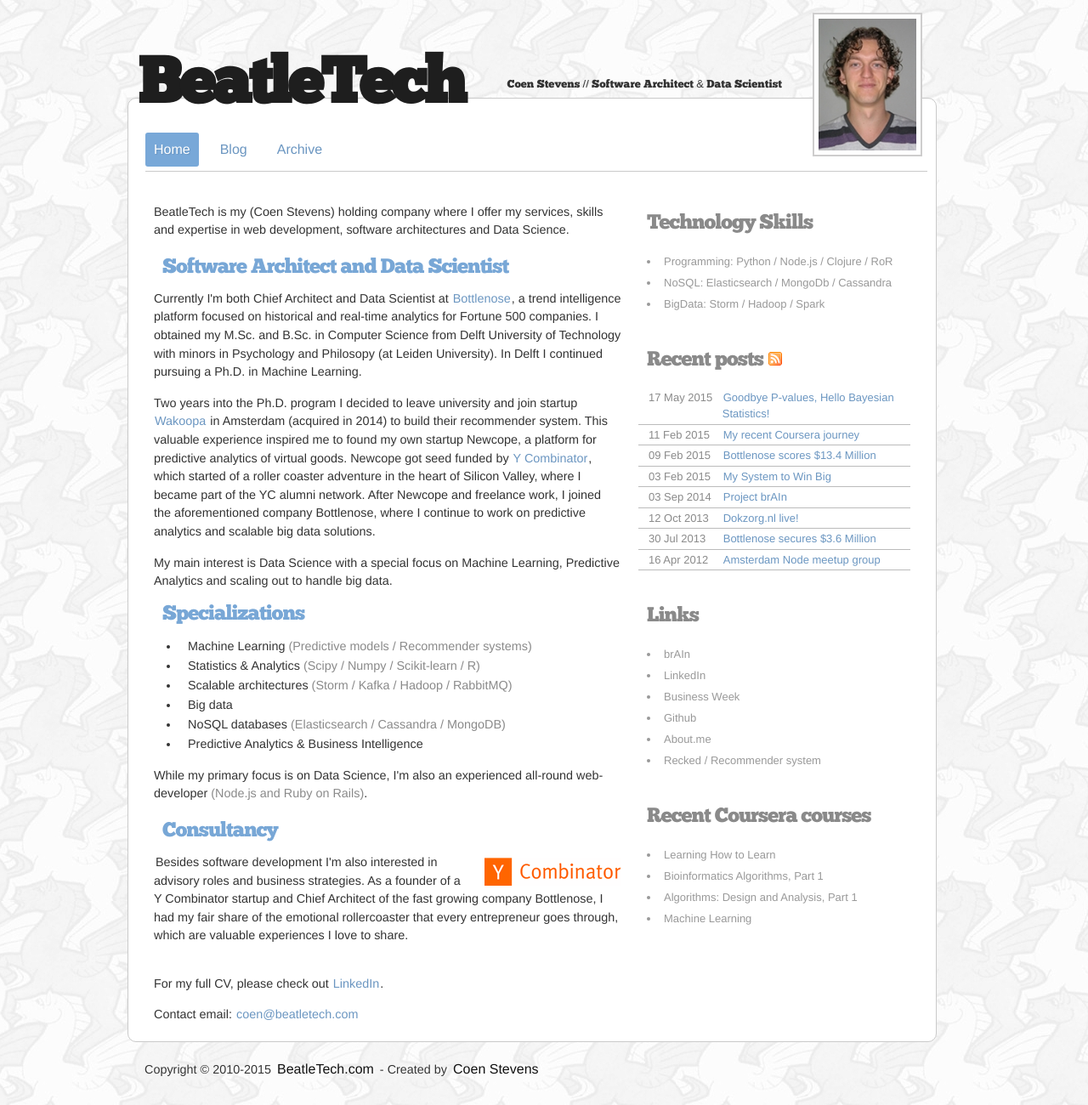
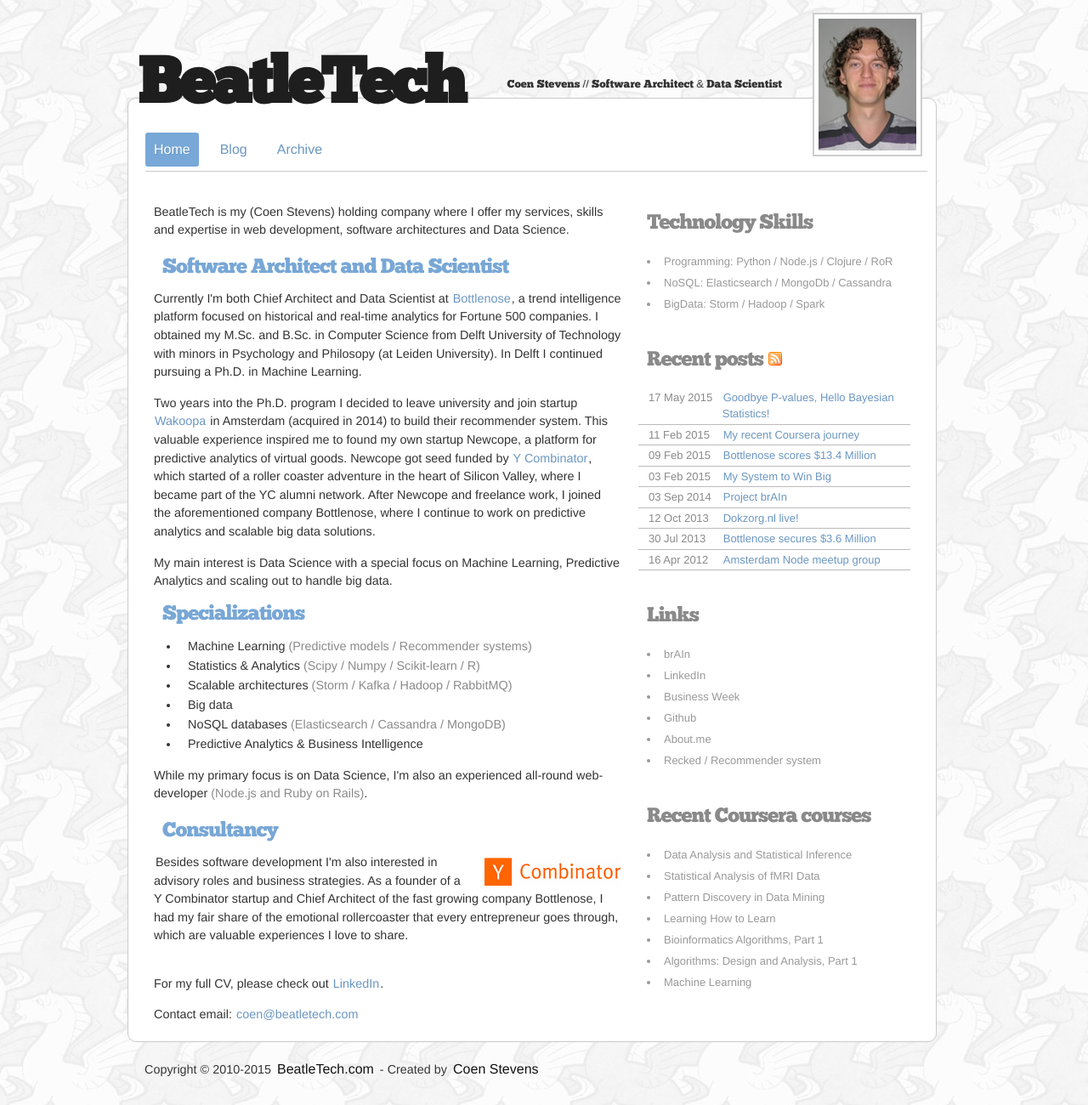
Before and after one commit to beatlevic/beatletech, a Jekyll site: the page built from index.html, in a window 1280 px wide. Shown: the whole page at 85% size. Built offline with Jekyll 4.4.1, drawn with Linux system fonts in a browser that asks for light colours; nearby versions of some CDN libraries; Markdown is read by kramdown in place of the engine named in the settings.

Commit message:
Updated pvalues blog with link to othot. Added coursera courses.

```diff
--- a/_includes/coursera.html
+++ b/_includes/coursera.html
@@ -1,6 +1,9 @@
 <aside class="widget">
   <h3>Recent Coursera courses</h3>
   <ul>
+    <li><a href="https://www.coursera.org/course/statistics">Data Analysis and Statistical Inference</a></li>
+    <li><a href="https://www.coursera.org/course/fmri">Statistical Analysis of fMRI Data</a></li>
+    <li><a href="https://www.coursera.org/course/patterndiscovery">Pattern Discovery in Data Mining</a></li>
     <li><a href="https://www.coursera.org/course/learning">Learning How to Learn</a></li>
     <li><a href="https://www.coursera.org/course/bioinformatics">Bioinformatics Algorithms, Part 1</a></li>
     <li><a href="https://www.coursera.org/course/algo">Algorithms: Design and Analysis, Part 1</a></li>
```
Also changed, not shown: _posts/2015-05-17-goodbye-pvalues-hello-bayesian-statistics.markdown (+6 -5 lines), 4 other files.
